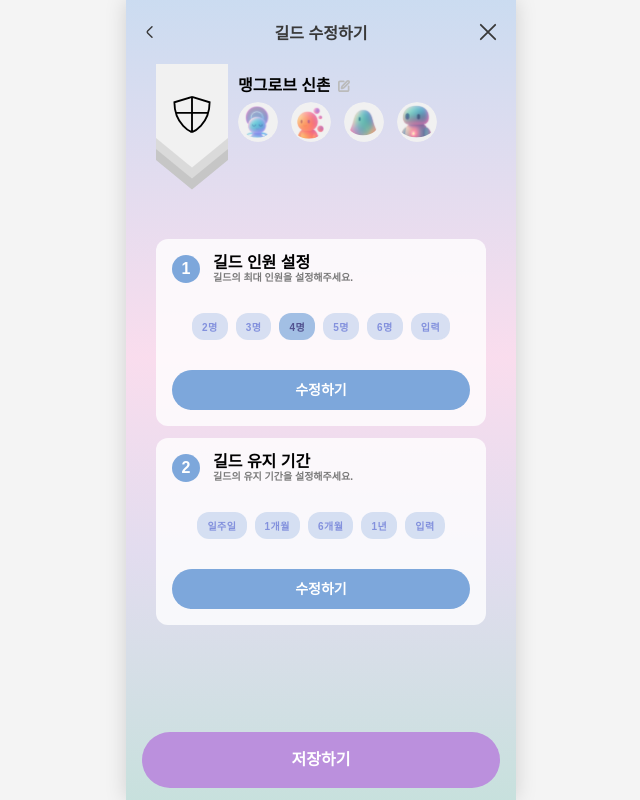
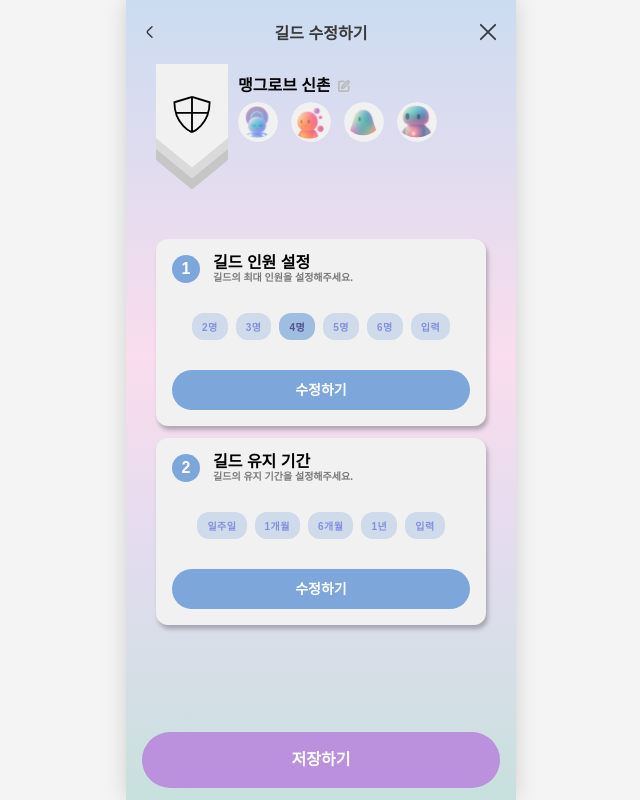
Before and after one commit to VOLRABBIT/VOLRABBIT_FE, a React (Vite) app in the folder Modo-FE/: page /guild/1/edit in a window 1280 px wide. Shown: the whole page, without its empty margins (319-959 px from the left). Built offline with nearby package versions, Linux system fonts and the light colour scheme; a web font is replaced by a local one.

Commit message:
design: 길드 수정하기 박스 디자인 수정

```diff
--- a/Modo-FE/src/page/GuildEdit/GuildEdit.module.css
+++ b/Modo-FE/src/page/GuildEdit/GuildEdit.module.css
@@ -184,8 +184,9 @@
   width: 330px;
   margin-left: 30px;
   margin-bottom: 12px;
-  background-color: rgba(255, 255, 255, 0.8);
   border-radius: 12px;
+  background:#F1F1F1;
+  box-shadow: 2px 4px 4px 0 rgba(0, 0, 0, 0.25);
   padding: 16px;
   box-sizing: border-box;
   min-height: auto;
```
